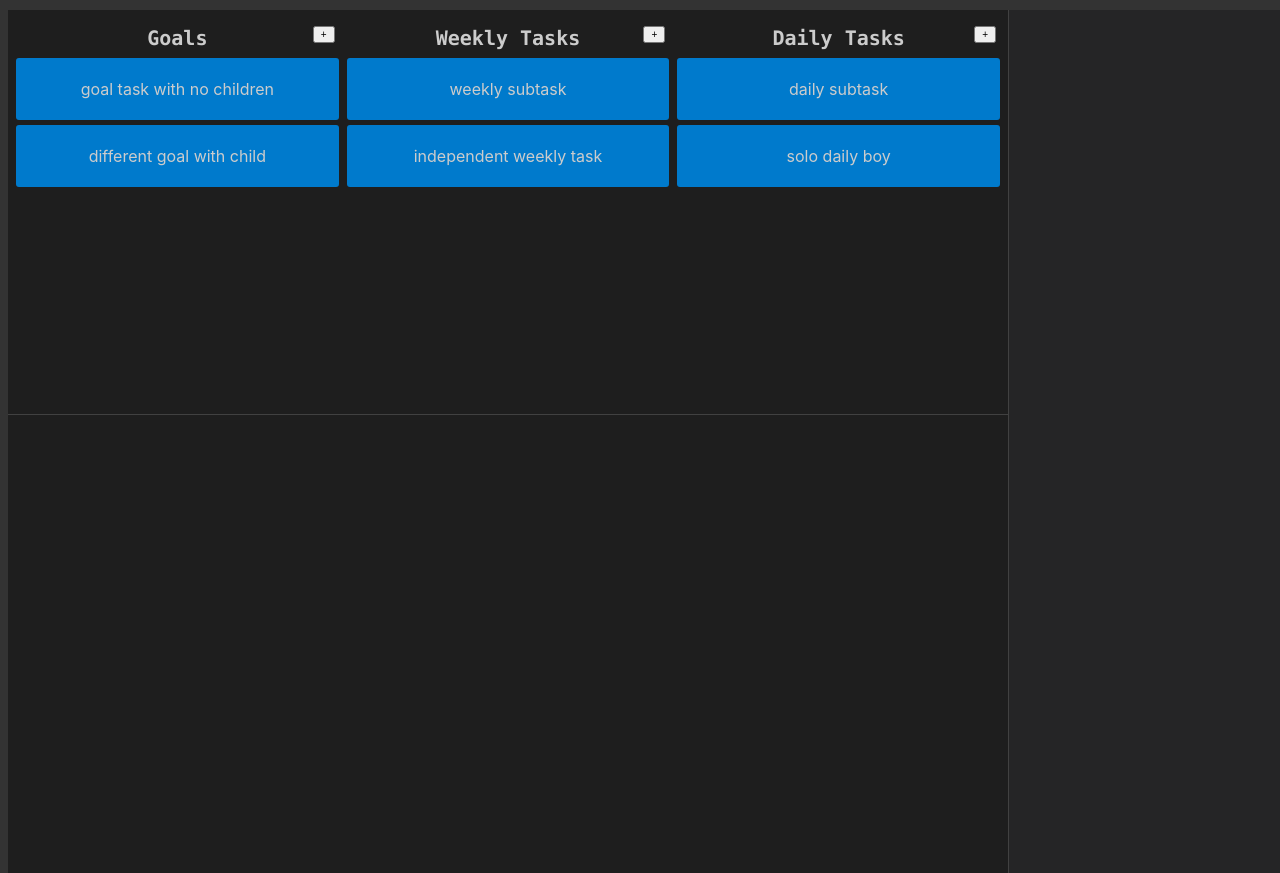
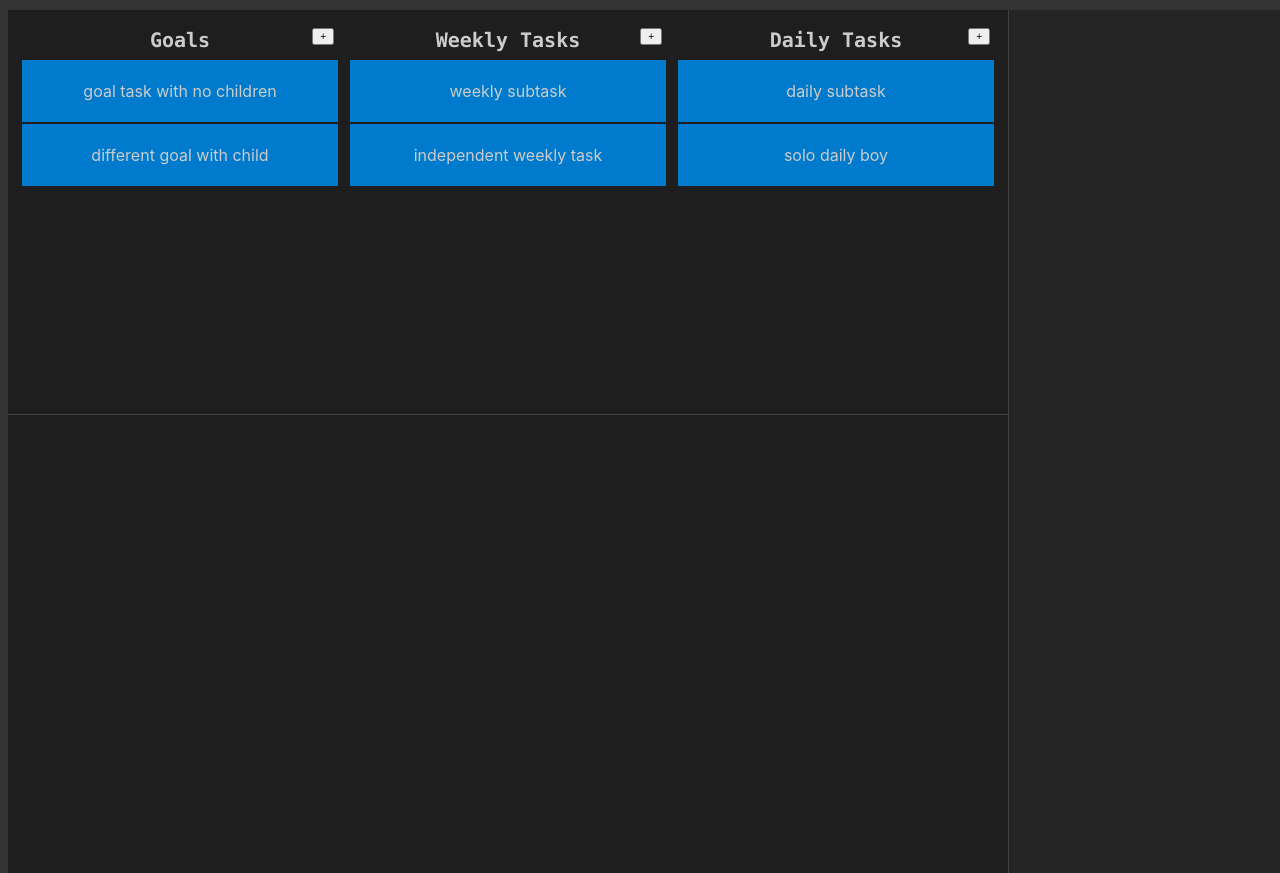
Before and after one commit to AlexJohnKennedy/TrackYourTodos, a React (Create React App) app: page / in a window 1280 px wide. Shown: the top 873 px of the page. Built offline with nearby package versions, Linux system fonts and the light colour scheme.

Commit message:
got rid of the rounded shitty bubbly bois

```diff
--- a/src/css/ActiveTaskSection.css
+++ b/src/css/ActiveTaskSection.css
@@ -17,7 +17,7 @@
 .board {
     margin-left: 0rem;
     margin-right: 0rem;
-    padding: 0.4rem;
+    padding: 0.6rem;
     padding-bottom: 0rem;   /* tasks have a margin on the bottom, which will form this spacing instead */
     background-color: rgb(0,0,0,0);
     border-radius: var(--border-radius);
@@ -62,9 +62,10 @@
 
 .task {
     background-color: var(--blue-icon);
-    border-radius: 3px;
+    border-radius: 0px;
     padding: 0.5rem;
-    margin-bottom: calc(1.3 *var(--top-padding-amount));
+    /*margin-bottom: calc(1.5 *var(--top-padding-amount));*/
+    border-bottom: 0.2rem solid var(--editor-background-colour);
 
     box-sizing: border-box;
 }
--- a/src/css/GridLayout.css
+++ b/src/css/GridLayout.css
@@ -1,6 +1,6 @@
 #root {
     --top-padding-amount: 0.4rem;
-    --board-spacing-amount: 0.4rem;
+    --board-spacing-amount: 0.8rem;
 
     --active-tasks-min-total-width: 100rem;
     --active-tasks-min-total-width-when-squashed: 80rem;
```
